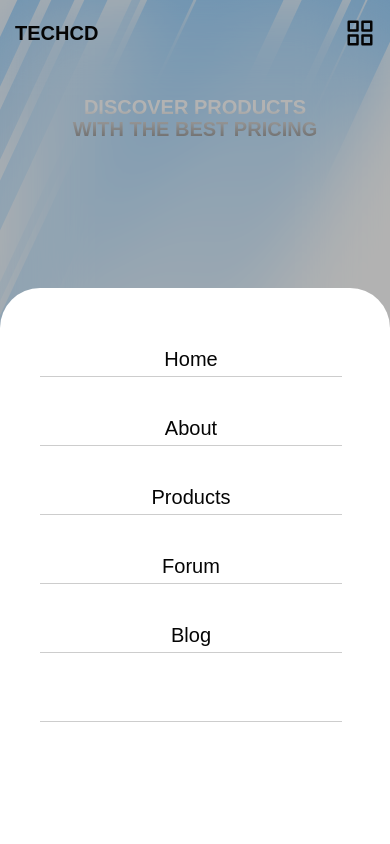
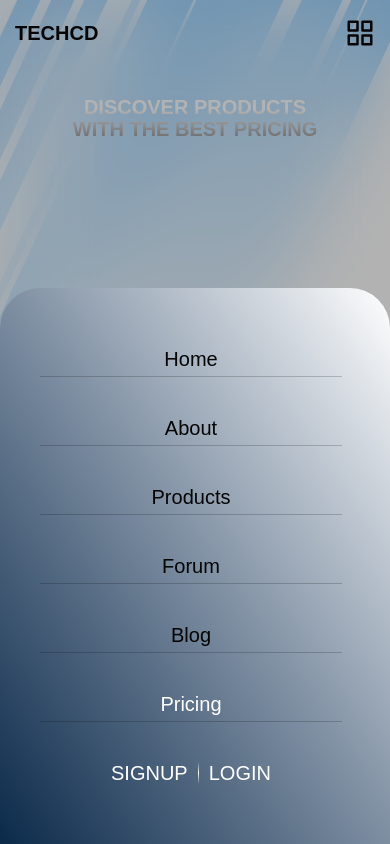
Before and after one commit to chamika-damith/techcd-portfolio, a Next.js app: page /pricing in a window 390 px wide. Shown: the top 844 px of the page. Built offline with nearby package versions, Linux system fonts and the light colour scheme; a web font is replaced by a local one.

Commit message:
style(navbar): update mobile nav background

```diff
--- a/components/user/navbar/Navbar.tsx
+++ b/components/user/navbar/Navbar.tsx
@@ -53,7 +53,7 @@ const Navbar = () => {
           ></div>
 
           {/* Mobile nav */}
-          <nav className="bg-background text-foreground fixed right-0 bottom-0 left-0 flex max-h-[70vh] rounded-t-[2em] px-[2em] py-[3em] text-[20px] dark:from-[#0A2A4A]">
+          <nav className="bg-background text-foreground dark:from-background from-background fixed right-0 bottom-0 left-0 flex max-h-[70vh] rounded-t-[2em] bg-gradient-to-bl to-[#0A2A4A] px-[2em] py-[3em] text-[20px] dark:to-[#0A2A4A]">
             {/* Nav links */}
             <ul className="flex grow flex-col gap-[2em] overflow-auto pr-[8px]">
               {navLinks.map(({ href, placeholder }) => (
```
